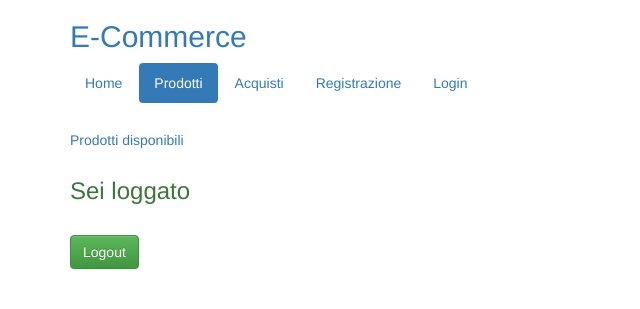
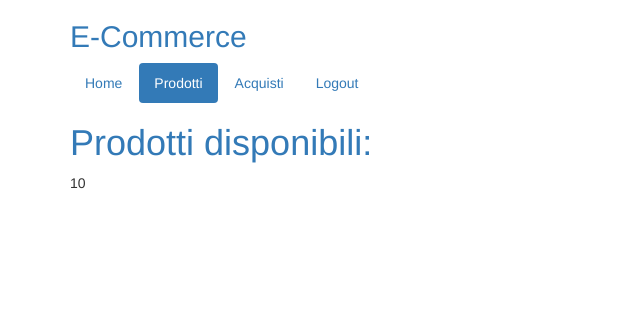
Before and after one commit to EdoardoBonanni/E-commerce, a PHP site: page /prodotti.php in a window 1280 px wide. Shown: the top 309 px of the page, without its empty margins (0-640 px from the left). Run offline with PHP 8.4, Linux system fonts and the light colour scheme; the visitor is signed in with stand-in values (Sample User, id 1); tables that the repository leaves empty or names only in its code hold one stand-in row (values such as "Sample post").

Commit message:
Risoluzione bug Login

```diff
--- a/prodotti.php
+++ b/prodotti.php
@@ -17,34 +17,44 @@
 		<li><a href="home.php">Home</a></li>
 		<li class="active"><a href="#">Prodotti</a></li>
 		<li><a href="#">Acquisti</a></li>
+		<?php
+		if(!isset($_SESSION['log']) && !$_SESSION['log']){
+		?>
 		<li><a href="registrazione.php">Registrazione</a></li>
 		<li><a href="login.php">Login</a></li>
+		<?php
+		}else{
+		?>
+		<li><a href="logout.php">Logout</a></li>
+		<?php
+		}
+		?>
 	  </ul>
-	</div>
-	<div class="container style=text-align:center">
-	  </br>
-	  <h5 class="text-primary">Prodotti disponibili</h5>
 	</div>
 	<?php
 		if(isset($_SESSION['log']) && $_SESSION['log']){
-			?>
-			<div class="container">
-				<h3 class="Text-success">Sei loggato</h3>
-				</br>
-				<form action="logout.php" method="POST">
-					<input type="submit" class="btn btn-success" name="Logout" value="Logout"/>
-				</form>
-			</div>
-			<?php
 			try{
 				$dbh = new PDO('mysql:host=localhost;dbname=quintaa_ecommerce','quintaa','NB7U@91A');
 				$stm = $dbh->prepare('Select idProdotto, NomeProdotto, Costo, Categoria_idCategoria  from prodotto');
-
-				?>
-				<div class="container">
-					<h5 class="text-primary"></h2>
-				</div>
-				<?php
+				if($stm->execute()){
+					$p = $stm->fetch();
+					$ip = $p['idProdotto'];
+					$n = $p['NomeProdotto'];
+					$c = $p['Costo'];
+					?>
+					<div class="container style=text-align:center">
+						<h1 class="text-primary">Prodotti disponibili:</h1>
+						<?php echo $c; ?>
+					</div>
+					<?php
+				}
+				else{
+					?>
+					<div class="container style=text-align:center">
+						<h3 class="Text-warning">Prodotti non disponibili</h3>
+					</div>
+					<?php
+				}
 			}catch(PDOException $e){
 				echo 'Connection Failed ! ' . $e->getMessage();
 			}
```
Also changed, not shown: home.php (+11 -16 lines), login.php (+10 -0 lines), registrazione.php (+10 -0 lines).
